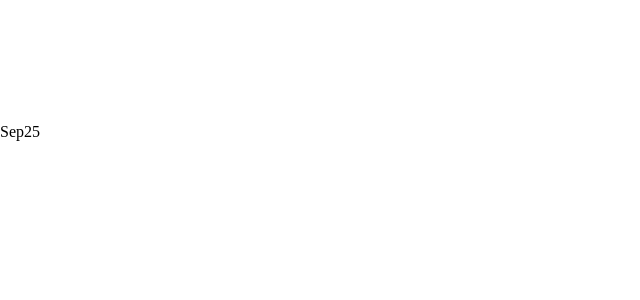
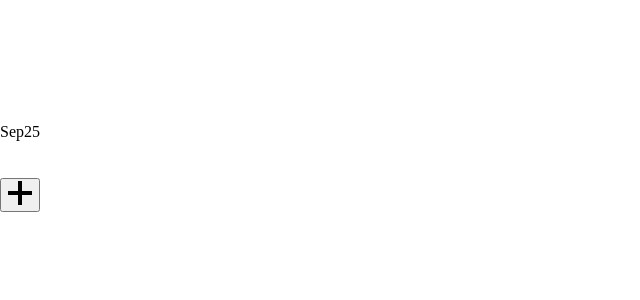
Before and after one commit to kuhbonbons/ForbiddenBirdYum, a Next.js app: page /notes in a window 1280 px wide. Shown: the top 300 px of the page, without its empty margins (0-640 px from the left). Built offline with nearby package versions, Linux system fonts and the light colour scheme.

Commit message:
feat(editor): add Section component

```diff
--- a/components/NoteEditor/Editor/Editor.js
+++ b/components/NoteEditor/Editor/Editor.js
@@ -1,3 +1,5 @@
+import Section from './Section'
+
 function formatDate(dateObj) {
   return new Intl.DateTimeFormat('en-US', { month: 'short', day: 'numeric' }).format(dateObj)
 }
@@ -18,8 +20,12 @@ export default function Editor() {
         </div>
       </header>
       <section className="note-body">
-        <div className="keyword" contentEditable></div>
-        <div className="content" contentEditable></div>
+        <Section />
+        <div className="add-section">
+          <button type="button">
+            <svg xmlns="http://www.w3.org/2000/svg" width="24" height="24" viewBox="0 0 24 24"><path d="M24 10h-10v-10h-4v10h-10v4h10v10h4v-10h10z"/></svg>
+          </button>
+        </div>
       </section>
       <section className="note-summary">
         <div id="summary" className="editable" contentEditable></div>
--- /dev/null
+++ b/components/NoteEditor/Editor/Section.js
@@ -0,0 +1,8 @@
+export default function Section() {
+  return (
+    <div className="note-section">
+      <div className="keyword" contentEditable />
+      <div className="content" contentEditable />
+    </div>
+  );
+}
```
